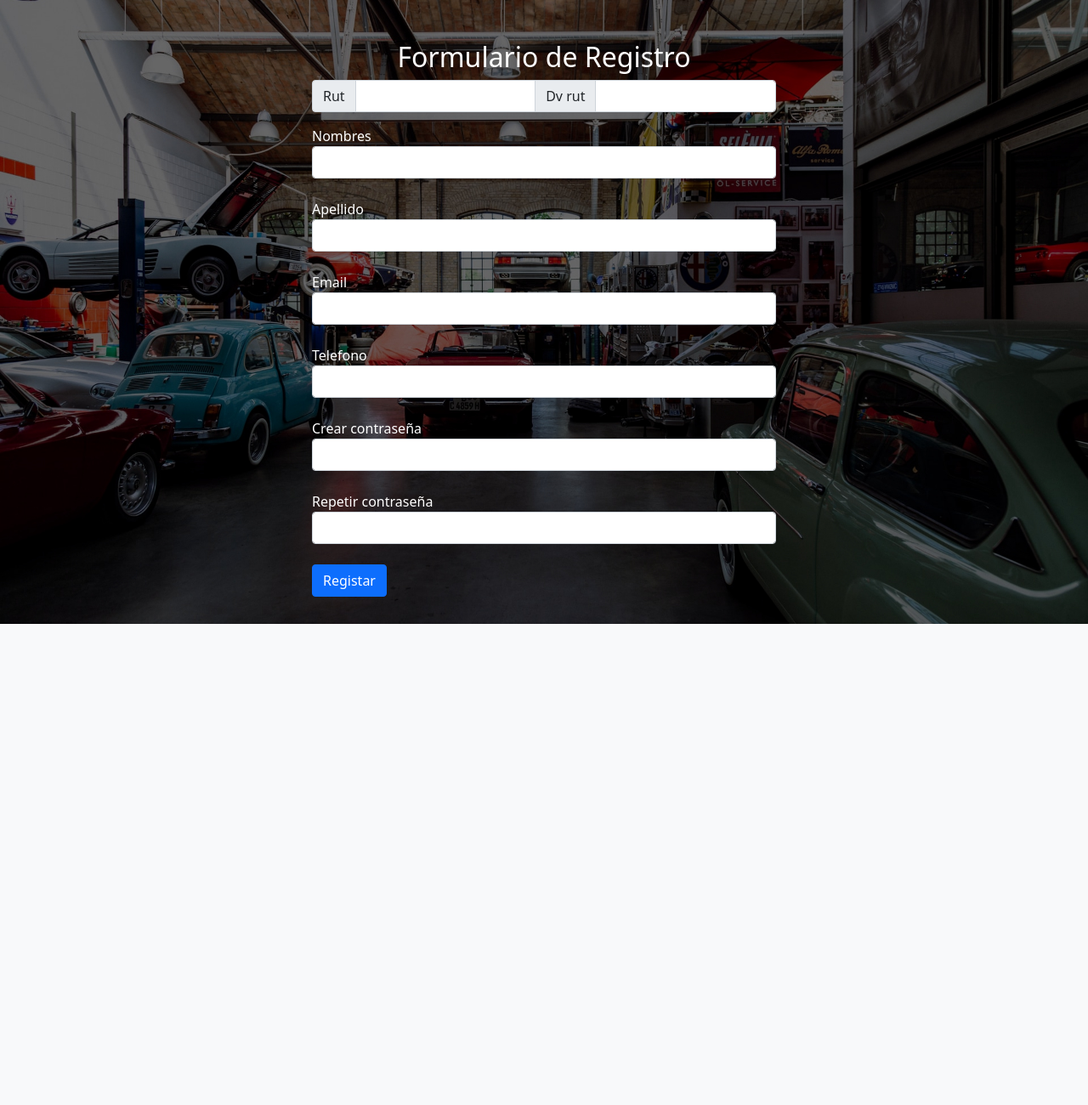
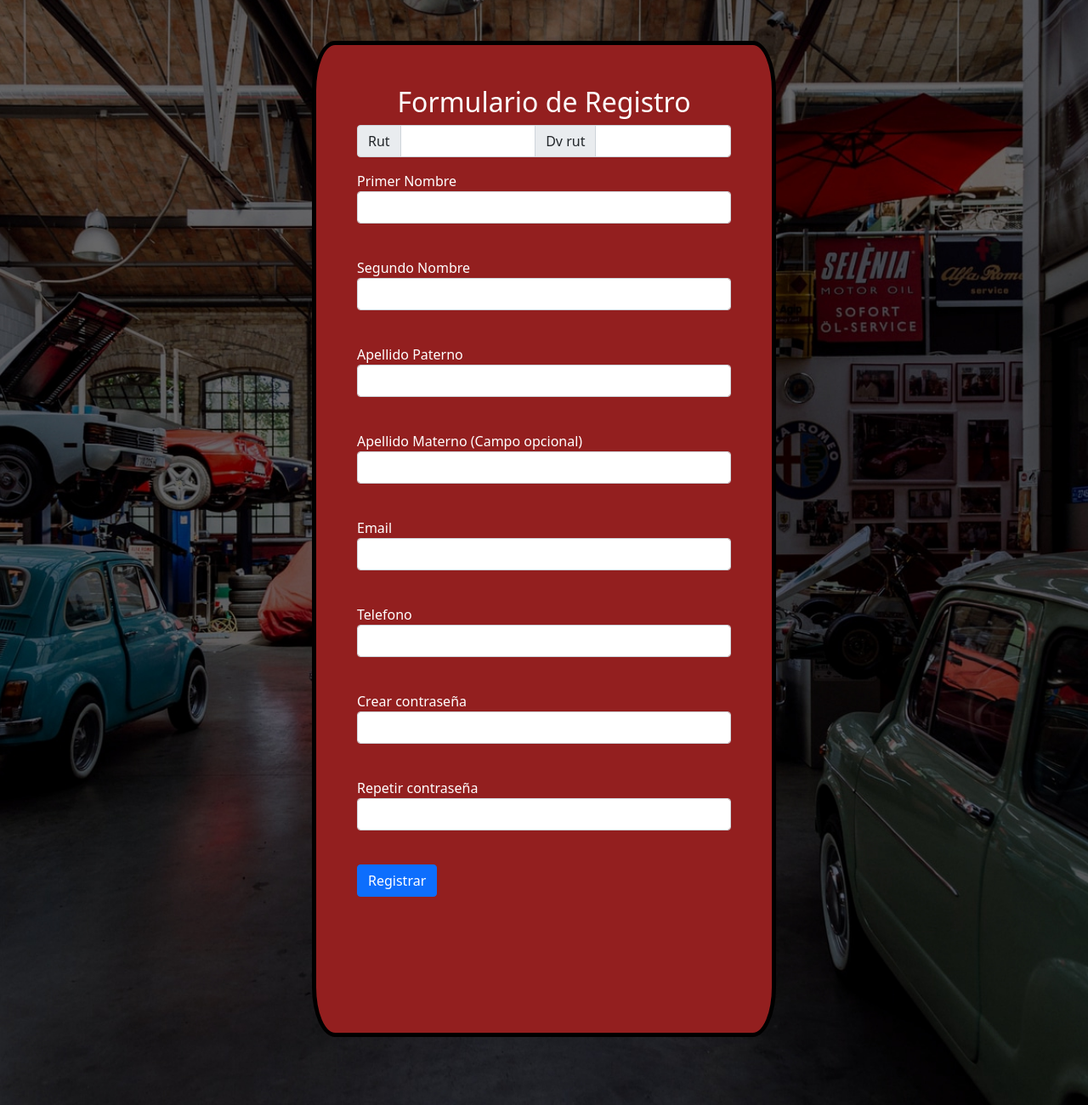
Before and after one commit to OctaneMv33/Proyecto-Semestral-Web, a Django app: page /registro in a window 1280 px wide. Shown: the part 66-1366 px from the top of the page at 85% size. Before the commit the page ends 800 px from the top, so only its background shows below. Run offline with Django 4.2, Linux system fonts and the light colour scheme.

Commit message:
validacionregistro.html

```diff
--- a/RayoMakween/AppPrincipal/static/css/estilo.css
+++ b/RayoMakween/AppPrincipal/static/css/estilo.css
@@ -64,3 +64,16 @@ body{
 .cuadro-form .form-control{
     margin-bottom: 3rem;
 }
+
+
+.formulario{
+    background-color: 	#931f1f;
+    width: auto;
+    height: auto;
+    padding: 3rem;
+    box-sizing: border-box;
+    border: solid rgb(0, 0, 0) 5px;
+    border-radius: 5%;
+    padding-bottom: 10rem;
+    margin-bottom: 5rem;
+}
--- a/RayoMakween/AppPrincipal/static/js/javascript.js
+++ b/RayoMakween/AppPrincipal/static/js/javascript.js
@@ -0,0 +1,144 @@
+$("#PnomId").keyup(function(){
+    var caracteres = $("#PnomId").val();
+    var patronNombre = /^[a-zA-ZáéíóúÁÉÍÓÚñÑ\s]*$/;
+    var largo = $("#PnomId").val().length;
+    if(largo < 3 || largo > 15){
+        $("#PnombreId").text("El nombre no puede ser menor a 3 caractéres o mayor a 15.");
+        var vnombre = false;
+    }else if(!patronNombre.test(caracteres)){
+        $("#PnombreId").text("Sólo puede ingresar letras");
+        var vnombre = false;
+    }else{
+        $("#PnombreId").text("");
+        var vnombre = false;
+    }
+
+});
+
+$("#SnomId").keyup(function(){
+    var caracteres = $("#SnomId").val();
+    var patronNombre = /^[a-zA-ZáéíóúÁÉÍÓÚñÑ\s]*$/;
+    var largo = $("#SnomId").val().length;
+    if(largo < 3 || largo > 15){
+        $("#SnombreId").text("El nombre no puede ser menor a 3 caractéres o mayor a 15.");
+        var vnombre = false;
+    }else if(!patronNombre.test(caracteres)){
+        $("#SnombreId").text("Sólo puede ingresar letras");
+        var vnombre = false;
+    }else{
+        $("#SnombreId").text("");
+        var vnombre = false;
+    }
+
+});
+
+
+$("#PapelId").keyup(function(){
+    var caracteres = $("#PapelId").val();
+    var patronNombre = /^[a-zA-ZáéíóúÁÉÍÓÚñÑ\s]*$/;
+    var largo = $("#PapelId").val().length;
+    if(largo < 3 || largo > 15){
+        $("#PapellidoId").text("El apellido no puede ser menor a 3 caractéres o mayor a 15.");
+        var vnombre = false;
+    }else if(!patronNombre.test(caracteres)){
+        $("#PapellidoId").text("Sólo puede ingresar letras");
+        var vnombre = false;
+    }else{
+        $("#PapellidoId").text("");
+        var vnombre = false;
+    }
+
+});
+
+
+$("#SapelId").keyup(function(){
+    var caracteres = $("#SapelId").val();
+    var patronNombre = /^[a-zA-ZáéíóúÁÉÍÓÚñÑ\s]*$/;
+    var largo = $("#SapelId").val().length;
+    if(largo < 3 || largo > 15){
+        $("#MapellidoId").text("El apellido no puede ser menor a 3 caractéres o mayor a 15.");
+        var vnombre = false;
+    }else if(!patronNombre.test(caracteres)){
+        $("#MapellidoId").text("Sólo puede ingresar letras");
+        var vnombre = false;
+    }else{
+        $("#MapellidoId").text("");
+        var vnombre = false;
+    }
+
+});
+
+
+$("#EmailId").keyup(function(){
+    var patronCorreo = /^[a-zA-Z0-9.+-]+@[a-zA-Z0-9-]+.[a-zA-Z0-9-.]+$/;
+    var correo = $.trim($("#EmailId").val());
+    if(correo === ""){
+        $("#EId").text("Este campo no puede quedar vacío");
+
+        email = false;
+    }else if(!patronCorreo.test(correo)){
+        $("#EId").text("Este campo no puede quedar vacío");
+
+        email= false;
+    }else{
+        $("#EId").text("Ingreso Correcto");
+
+        email = true;
+    }
+
+});
+
+$("#TelId").keyup(function() {
+    var telefono = $("#TelId").val();
+    var regexNumeros = /^[0-9]+$/;
+
+    if (!regexNumeros.test(telefono)) {
+      $("#teleId").text("ingresa solo números");
+      vtelefono = false;
+    } else {
+      var cantidad = telefono.length;
+      if (cantidad < 3 || cantidad > 12) {
+        $("#teleId").text("cantidad de caracteres inválida");
+        vtelefono = false;
+      } else {
+        $("#teleId").text("BIEN, ingreso correctamente");
+        vtelefono = true;
+      }
+    }
+  });
+
+
+  $(document).ready(function() {
+    $('#passId').keyup(function() {
+      var password = $('#passId').val();
+      var confirmPassword = $('#confirmPasswordId').val();
+
+      if (validatePassword(password)) {
+        $('#passid').text('Contraseña válida.');
+      } else {
+        $('#passid').text('Contraseña inválida. Asegúrate de incluir al menos una letra mayúscula, dos números y un carácter especial.');
+      }
+
+      if (password === confirmPassword) {
+        $('#confirmMessage').text('Las contraseñas coinciden.');
+      } else {
+        $('#confirmMessage').text('Las contraseñas no coinciden.');
+      }
+    });
+
+    $('#RepId').keyup(function() {
+      var password = $('#passId').val();
+      var confirmPassword = $('#RepId').val();
+
+      if (password === confirmPassword) {
+        $('#repId').text('Las contraseñas coinciden.');
+      } else {
+        $('#repId').text('Las contraseñas no coinciden.');
+      }
+    });
+
+    function validatePassword(password) {
+      var passwordRegex = /^(?=.*[A-Z])(?=.*\d.*\d)(?=.*[$@#&!]).{8,}$/;
+      return passwordRegex.test(password);
+    }
+  });
--- a/RayoMakween/AppPrincipal/templates/registro.html
+++ b/RayoMakween/AppPrincipal/templates/registro.html
@@ -46,35 +46,49 @@
                 <div class="row">
                     <div class="col-md-3"></div>
                     <div class="col-md-6">
-
+                      <div class="formulario">
                         <center><h2>Formulario de Registro</h2></center>
                         <div class="input-group mb-3">
                             <span class="input-group-text">Rut</span>
                             <input type="text" class="form-control" placeholder="" aria-label="Username">
                             <span class="input-group-text">Dv rut</span>
                             <input type="text" class="form-control" placeholder="" aria-label="Server">
-                          </div>
+                        </div>
 
-                        <label for="text">Nombres</label>
-                        <input type="text" class="form-control" id="NomId">
+                        <label for="text">Primer Nombre </label>
+                        <input type="text" class="form-control" id="PnomId" name="nombre">
+                        <p id="PnombreId"></p>
                         <br>
-                        <label for="text">Apellido</label>
-                        <input type="text" class="form-control" id="ApelId">
+                        <label for="text">Segundo Nombre </label>
+                        <input type="text" class="form-control" id="SnomId">
+                        <p id="SnombreId"></p>
+                        <br>
+                        <label for="text">Apellido Paterno </label>
+                        <input type="text" class="form-control" id="PapelId">
+                        <p id="PapellidoId"></p>
+                        <br>
+                        <label for="text">Apellido Materno (Campo opcional)</label>
+                        <input type="text" class="form-control" id="SapelId">
+                        <p id="MapellidoId"></p>
                         <br>
                         <label for="email">Email</label>
                         <input type="email" class="form-control" id="EmailId">
+                        <p id="EId"></p>
                         <br>
                         <label for="text">Telefono</label>
                         <input type="text" class="form-control" id="TelId">
+                        <p id="teleId"></p>
                         <br>
                         <label for="password">Crear contraseña</label>
                         <input type="password" class="form-control" id="passId">
+                        <p id="passid"></p>
                         <br>
                         <label for="password">Repetir contraseña</label>
                         <input type="password" class="form-control" id="RepId">
+                        <p id="repId"></p>
                         <br>
-                        <button type="submit" class="btn btn-primary">Registar</button>
-
+                        <button type="submit" class="btn btn-primary">Registrar</button>
+                      </div>
                     </div>
                     <div class="col-md-3"></div>
                 </div>
```
